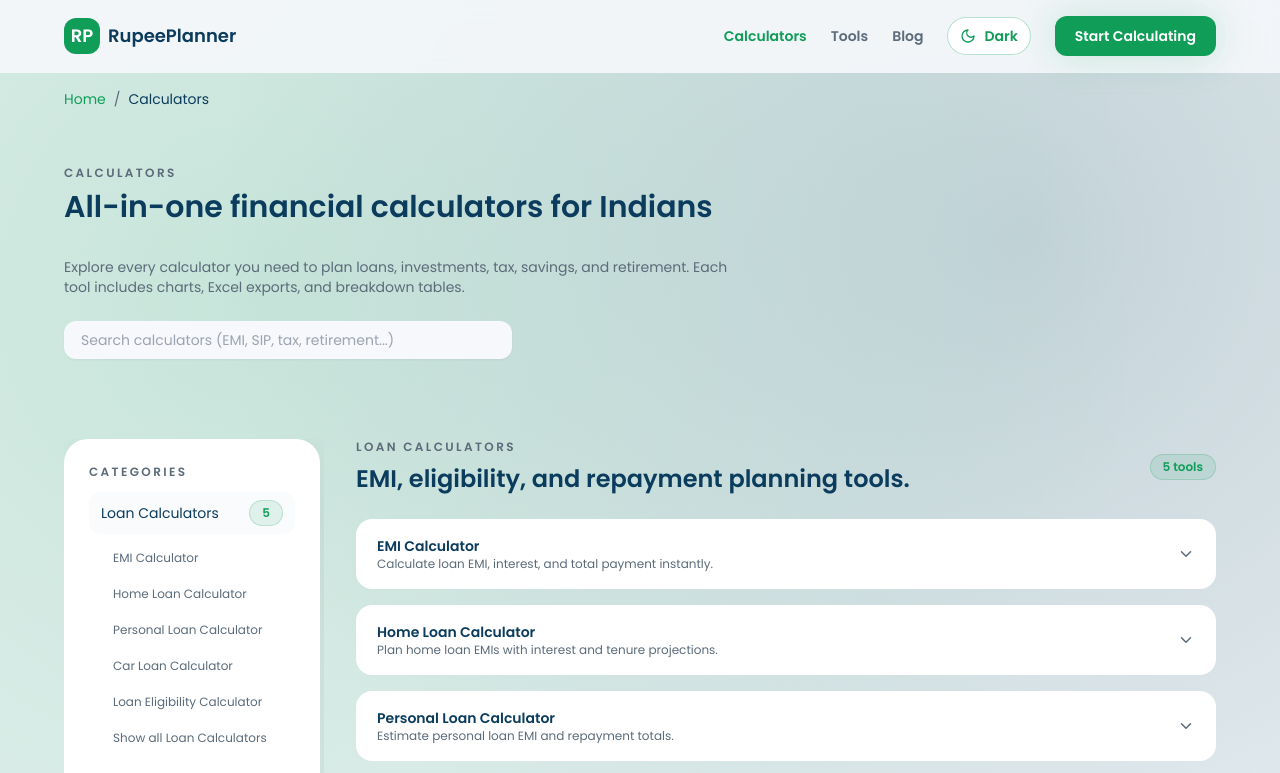
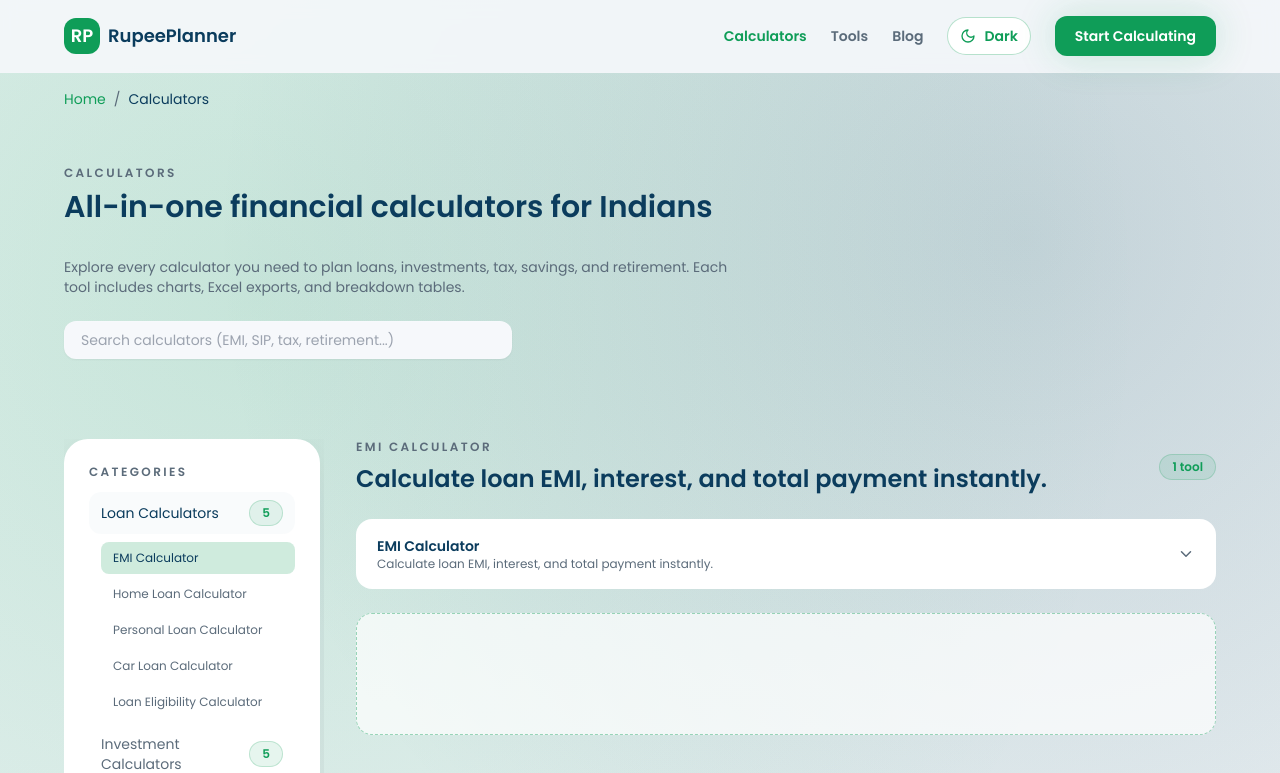
Before and after one commit to mkhanzk/FianceWebsiteforIndian, a Next.js app: page /calculators in a window 1280 px wide. Shown: the top 773 px of the page. Built offline with nearby package versions, Linux system fonts and the light colour scheme.

Commit message:
Show only selected calculator

```diff
--- a/pages/calculators/index.tsx
+++ b/pages/calculators/index.tsx
@@ -1,5 +1,5 @@
 import { NextSeo, FAQPageJsonLd } from 'next-seo';
-import { useMemo, useState } from 'react';
+import { useEffect, useMemo, useState } from 'react';
 import Link from 'next/link';
 import AdSlot from '../../components/AdSlot';
 import CalculatorAccordion from '../../components/CalculatorAccordion';
@@ -36,6 +36,36 @@ export default function CalculatorsPage() {
     return counts;
   }, [filteredCalculators]);
 
+  useEffect(() => {
+    if (query.trim()) {
+      setSelectedCalculator(null);
+      return;
+    }
+
+    const categoriesWithItems = calculatorCategories.filter((category) =>
+      filteredCalculators.some((calc) => calc.category === category.id)
+    );
+    const defaultCategory = categoriesWithItems.find((category) => category.id === selectedCategory) ?? categoriesWithItems[0];
+
+    if (!defaultCategory) return;
+
+    if (defaultCategory.id !== selectedCategory) {
+      setSelectedCategory(defaultCategory.id);
+      setSelectedCalculator(null);
+      return;
+    }
+
+    const activeItems = filteredCalculators.filter((calc) => calc.category === defaultCategory.id);
+    if (activeItems.length === 0) {
+      setSelectedCalculator(null);
+      return;
+    }
+
+    if (!selectedCalculator || !activeItems.some((calc) => calc.slug === selectedCalculator)) {
+      setSelectedCalculator(activeItems[0].slug);
+    }
+  }, [query, selectedCategory, filteredCalculators, selectedCalculator]);
+
   const activeCategory = calculatorCategories.find((category) => category.id === selectedCategory);
   const calculatorsInActive = useMemo(() => {
     if (!activeCategory) return [];
@@ -49,13 +79,14 @@ export default function CalculatorsPage() {
   const displayCalculators = useMemo(() => {
     if (query.trim()) return filteredCalculators;
     if (selectedCalc) return [selectedCalc];
-    return calculatorsInActive;
+    return calculatorsInActive.slice(0, 1);
   }, [query, filteredCalculators, selectedCalc, calculatorsInActive]);
 
   const handleCategoryClick = (id: string) => {
     setQuery('');
     setSelectedCategory(id);
-    setSelectedCalculator(null);
+    const first = calculators.find((calc) => calc.category === id);
+    setSelectedCalculator(first?.slug ?? null);
     scrollToTop();
   };
 
@@ -116,16 +147,6 @@ export default function CalculatorsPage() {
                     <span>{calc.title}</span>
                   </button>
                 ))}
-                <button
-                  type="button"
-                  onClick={() => {
-                    setSelectedCalculator(null);
-                    onClose?.();
-                  }}
-                  className="flex w-full items-center justify-between rounded-lg px-3 py-2 text-left text-xs text-muted transition hover:bg-base/60 hover:text-text"
-                >
-                  <span>Show all {category.label}</span>
-                </button>
               </div>
             )}
           </div>
@@ -217,15 +238,10 @@ export default function CalculatorsPage() {
                   <h2 className="mt-2 text-2xl font-semibold text-text">{headerSubtitle}</h2>
                 </div>
                 <div className="flex flex-wrap items-center gap-2">
-                  <span className="badge">{displayCalculators.length} tools</span>
+                  <span className="badge">{displayCalculators.length} tool</span>
                   {query.trim() && (
                     <button type="button" className="btn-secondary" onClick={() => setQuery('')}>
                       Clear Search
-                    </button>
-                  )}
-                  {!query.trim() && selectedCalc && (
-                    <button type="button" className="btn-secondary" onClick={() => setSelectedCalculator(null)}>
-                      Show all {activeCategory?.label}
                     </button>
                   )}
                 </div>
```
